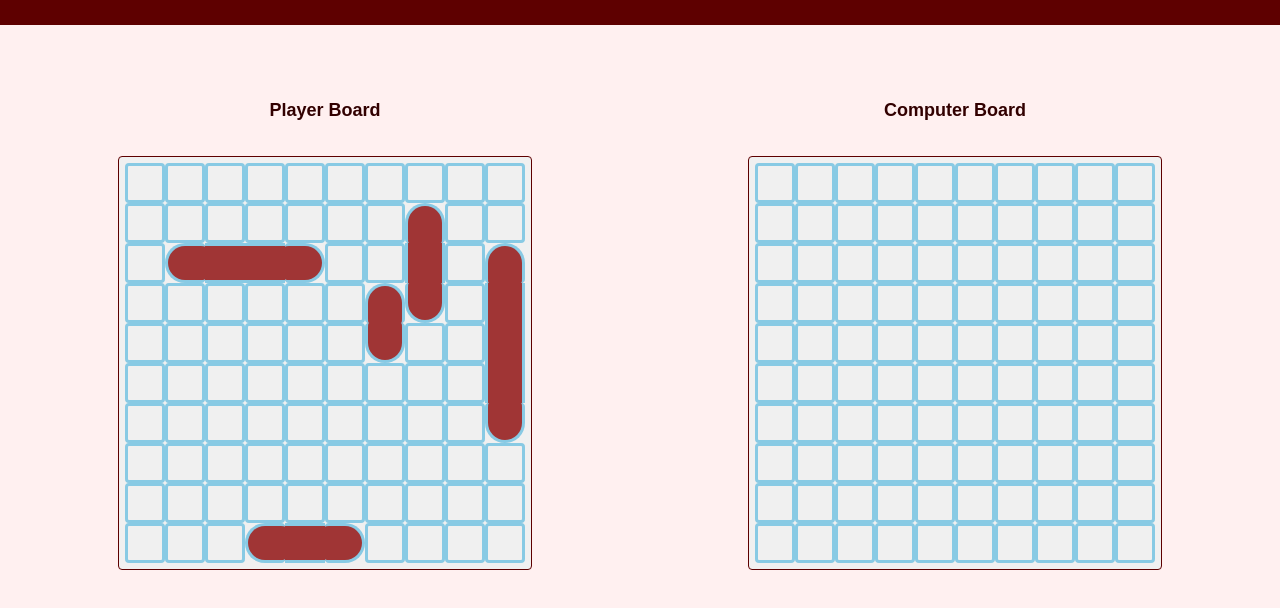
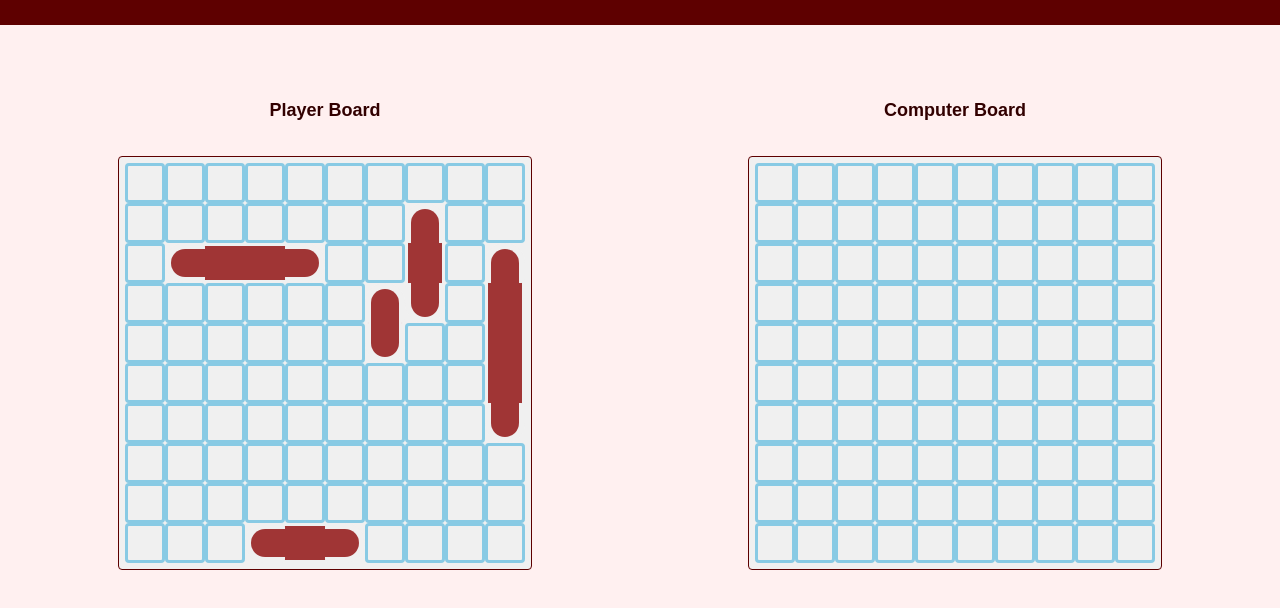
Before and after one commit to Cena-JM/battleship, a website built with webpack: page dist/index.html in a window 1280 px wide. Shown: the part 122-730 px from the top of the page. Built offline with Linux system fonts and the light colour scheme.

Commit message:
Update ship styling

```diff
--- a/src/styles/styles.css
+++ b/src/styles/styles.css
@@ -83,35 +83,47 @@ body {
 }
 
 .spx-first {
-    border-left: 3px solid rgb(136, 202, 228);
+    border-left: 6px solid #f0f0f0;
+    border-top: 6px solid #f0f0f0;
+    border-bottom: 6px solid #f0f0f0;
     border-top-left-radius: 50%;
     border-bottom-left-radius: 50%;
 }
 
 .spx-last {
-    border-right: 3px solid rgb(136, 202, 228);
+    border-right: 6px solid #f0f0f0;
+    border-top: 6px solid #f0f0f0;
+    border-bottom: 6px solid #f0f0f0;
     border-top-right-radius: 50%;
     border-bottom-right-radius: 50%;
 }
 
 .spy-first {
-    border-top: 3px solid rgb(136, 202, 228);
+    border-top: 6px solid #f0f0f0;
+    border-left: 6px solid #f0f0f0;
+    border-right: 6px solid #f0f0f0;
     border-top-right-radius: 50%;
     border-top-left-radius: 50%;
 }
 
 .spy-last {
-    border-bottom: 3px solid rgb(136, 202, 228);
+    border-bottom: 6px solid #f0f0f0;
+    border-left: 6px solid #f0f0f0;
+    border-right: 6px solid #f0f0f0;
     border-bottom-right-radius: 50%;
     border-bottom-left-radius: 50%;
 }
 
 .spx {
     border-radius: 0;
+    border-top: 3px solid #f0f0f0;
+    border-bottom: 3px solid #f0f0f0;
 }
 
 .spy {
     border-radius: 0;
+    border-left: 3px solid #f0f0f0;
+    border-right: 3px solid #f0f0f0;
 }
 
 #message {
```
Also changed, not shown: dist/main.js.
